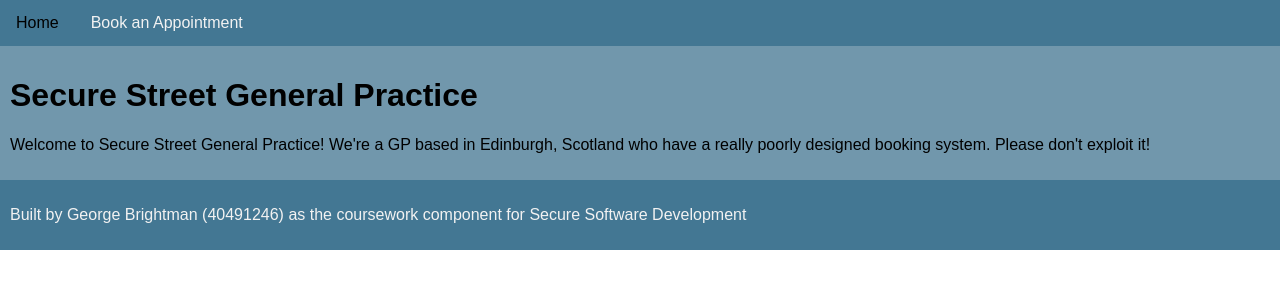
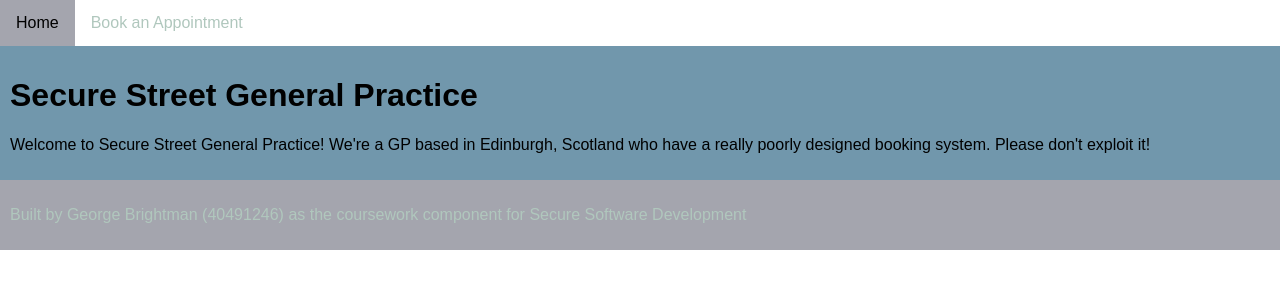
Before and after one commit to GBrightman/SSDCW, a plain HTML site: page index.html in a window 1280 px wide. Drawn offline with Linux system fonts and the light colour scheme.

Commit message:
Update styles.css

```diff
--- a/styles.css
+++ b/styles.css
@@ -10,13 +10,13 @@ body {
 
 .topnav {
     overflow: hidden;
-    background-color: #437793;
+    background-color: #A4A5AE3;
 }
 
 .topnav a {
     float: left;
     display: block;
-    color: #f2f2f2;
+    color: #B0C7BD;
     text-align: center;
     padding: 14px 16px;
     text-decoration: none;
@@ -24,7 +24,7 @@ body {
 
 /* Change the colour on hover */
 .topnav a:hover {
-    background-color: #437793;
+    background-color: #A4A5AE;
     color: black;
 }
 
@@ -34,14 +34,14 @@ body {
 }
 
 .footer {
-    background-color: #437793;
+    background-color: #A4A5AE;
     padding: 10px;
-    color: #f2f2f2
+    color: #B0C7BD
 }
 
 .btn {
-    border: 2px solid #437793;
-    background-color: #437793;
+    border: 2px solid #A4A5AE;
+    background-color: #A4A5AE;
     color: white;
     padding: 14px 28px;
     font-size: 16px;
@@ -49,7 +49,7 @@ body {
 }
 
 .btn-linking:hover {
-    background: 7197ac;
+    background: #7197ac;
     color: white;
 }
 
```
